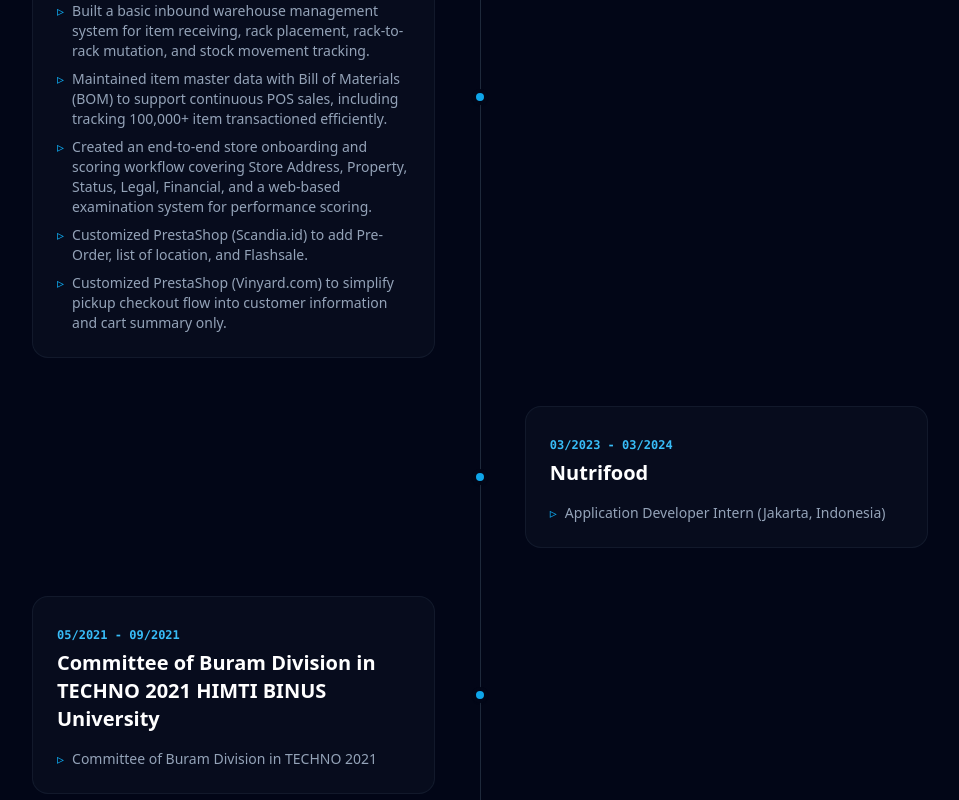
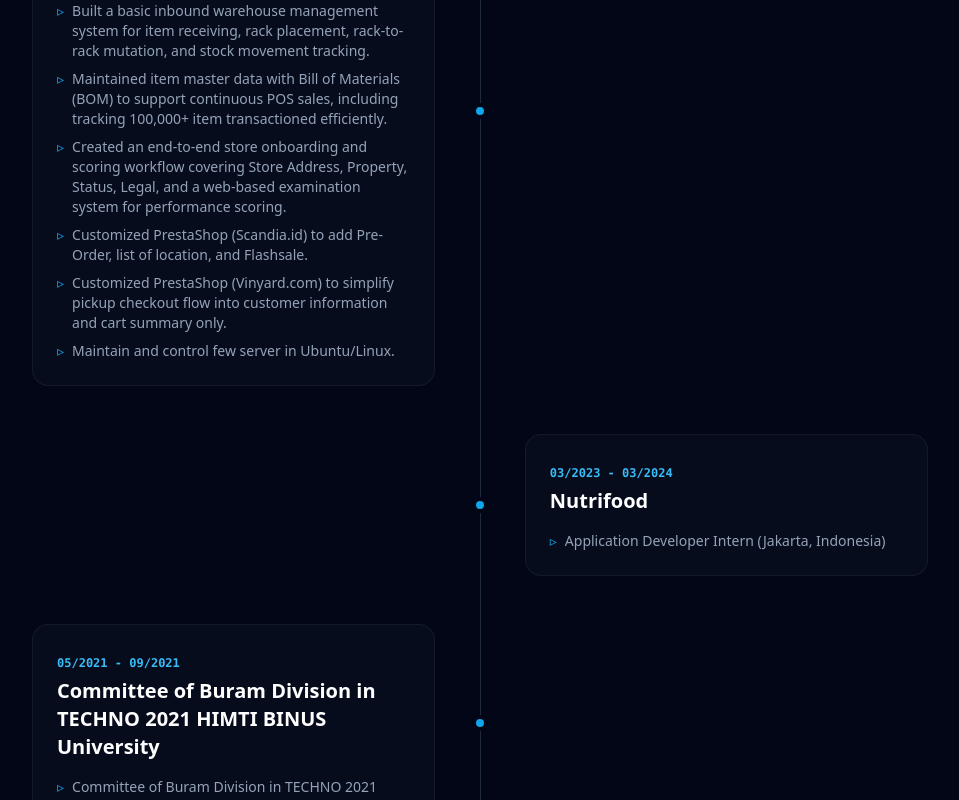
Before and after one commit to fabian832/portfolio-website, a React (Vite) app: page / in a window 1280 px wide. Shown: the part 1760-2560 px from the top of the page, without its empty margins (160-1119 px from the left). Built offline with nearby package versions, Linux system fonts and the light colour scheme.

Commit message:
fix data

```diff
--- a/src/data/data.ts
+++ b/src/data/data.ts
@@ -15,9 +15,10 @@
       "Developed an event staff attendance system for recording and monitoring check-in/out during events.",
       "Built a basic inbound warehouse management system for item receiving, rack placement, rack-to-rack mutation, and stock movement tracking.",
       "Maintained item master data with Bill of Materials (BOM) to support continuous POS sales, including tracking 100,000+ item transactioned efficiently.",
-      "Created an end-to-end store onboarding and scoring workflow covering Store Address, Property, Status, Legal, Financial, and a web-based examination system for performance scoring.",
+      "Created an end-to-end store onboarding and scoring workflow covering Store Address, Property, Status, Legal, and a web-based examination system for performance scoring.",
       "Customized PrestaShop (Scandia.id) to add Pre-Order, list of location, and Flashsale.",
       "Customized PrestaShop (Vinyard.com) to simplify pickup checkout flow into customer information and cart summary only.",
+      "Maintain and control few server in Ubuntu/Linux.",
     ],
   },
   {
--- a/src/pages/Portofolio.tsx
+++ b/src/pages/Portofolio.tsx
@@ -3,7 +3,7 @@
 import Experience from "../components/Experience";
 import Education from "../components/Education";
 import Licenses from "../components/Licenses";
-import Projects from "../components/Projects";
+// import Projects from "../components/Projects";
 import Contact from "../components/Contact";
 import Navbar from "../components/Navbar";
 
@@ -17,7 +17,7 @@
             <Experience />
             <Education />
             <Licenses />
-            <Projects />
+            {/* <Projects /> */}
             <Contact />
         </div>
     );
```
